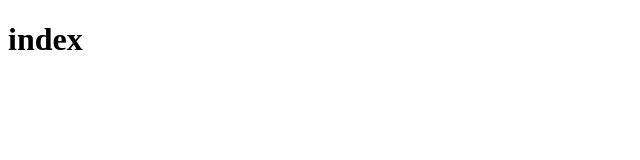
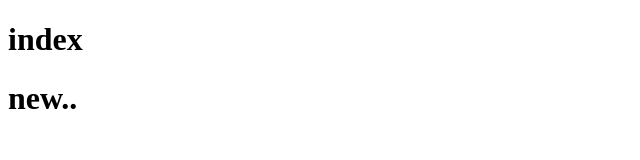
Before and after one commit to yoImPing/first_demo, a plain HTML site: page index.html in a window 1280 px wide. Shown: the whole page, without its empty margins (0-640 px from the left). Drawn offline with Linux system fonts and the light colour scheme.

Commit message:
new
new dec

```diff
--- a/index.html
+++ b/index.html
@@ -8,5 +8,6 @@
 </head>
 <body>
     <h1>index</h1>
+    <h1>new..</h1>
 </body>
 </html>
```
